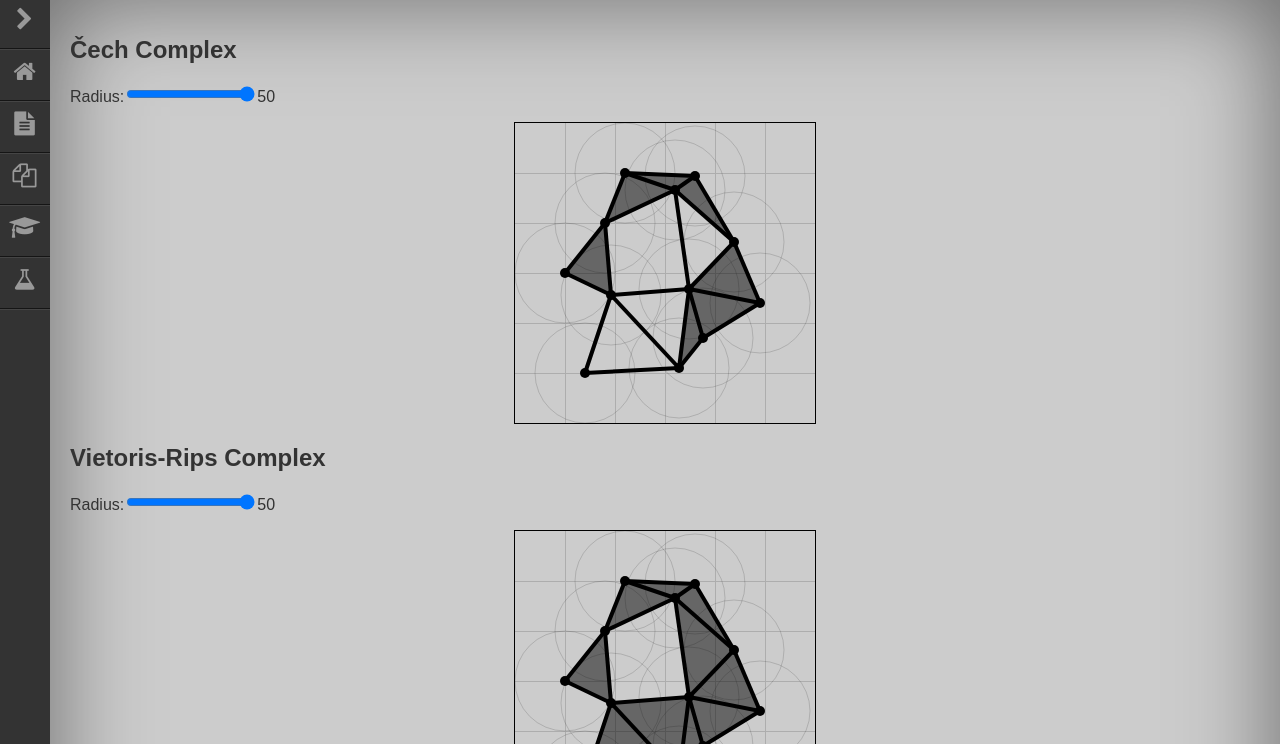
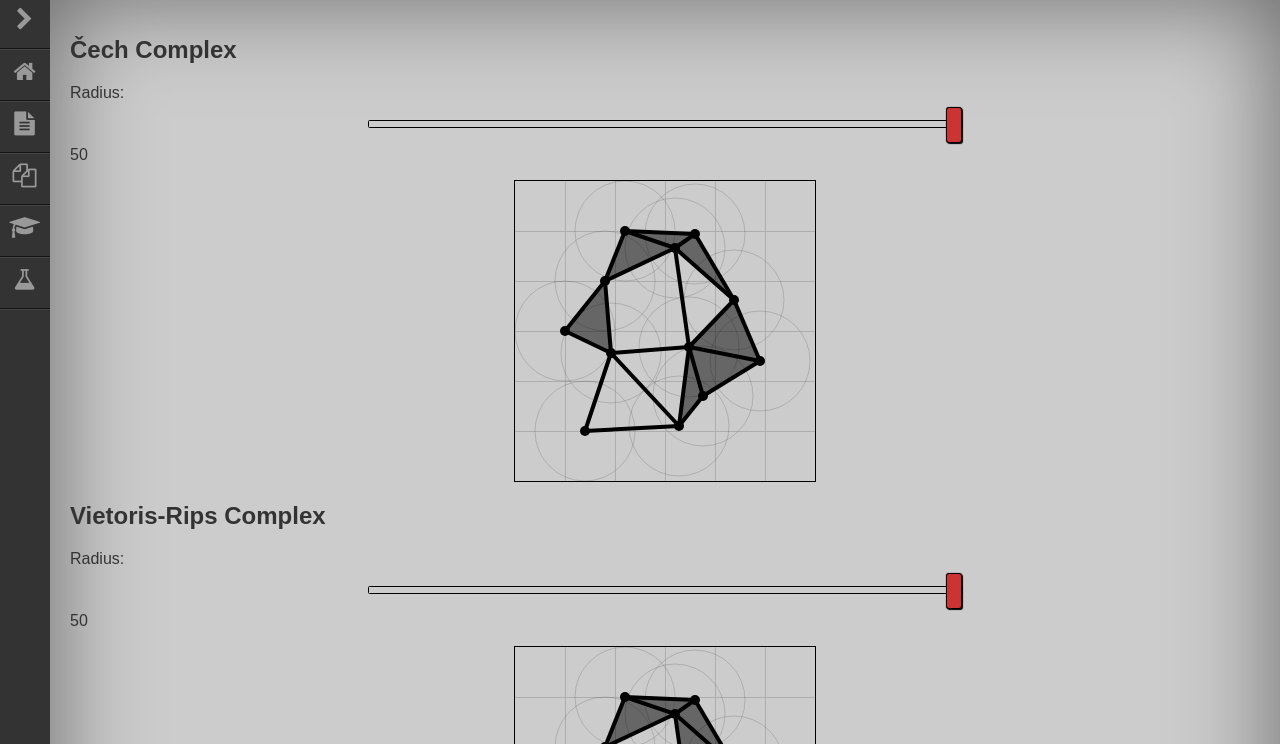
Before and after one commit to maljovec/maljovec.github.io, a plain HTML site: page complex.html in a window 1280 px wide. Shown: the part 56-800 px from the top of the page. Drawn offline with nearby package versions, Linux system fonts and the light colour scheme.

Commit message:
Use slider style

```diff
--- a/complex.html
+++ b/complex.html
@@ -10,6 +10,7 @@
     <link rel="stylesheet" href="https://netdna.bootstrapcdn.com/font-awesome/4.4.0/css/font-awesome.css">
 	  <!-- <link rel="stylesheet" type="text/css" href="css/common.css" /> -->
     <link rel="stylesheet" type="text/css" href="css/menu.css" />
+    <link rel="stylesheet" type="text/css" href="css/slider.css" />
     <!--[if lt IE 9]><script src="//html5shiv.googlecode.com/svn/trunk/html5.js"></script><![endif]-->
     <!-- Scripts -->
     <script src="https://d3js.org/d3.v4.min.js"></script>
```
Also changed, not shown: leastSquares.html (+1 -0 lines), lpnorm.html (+1 -0 lines).
